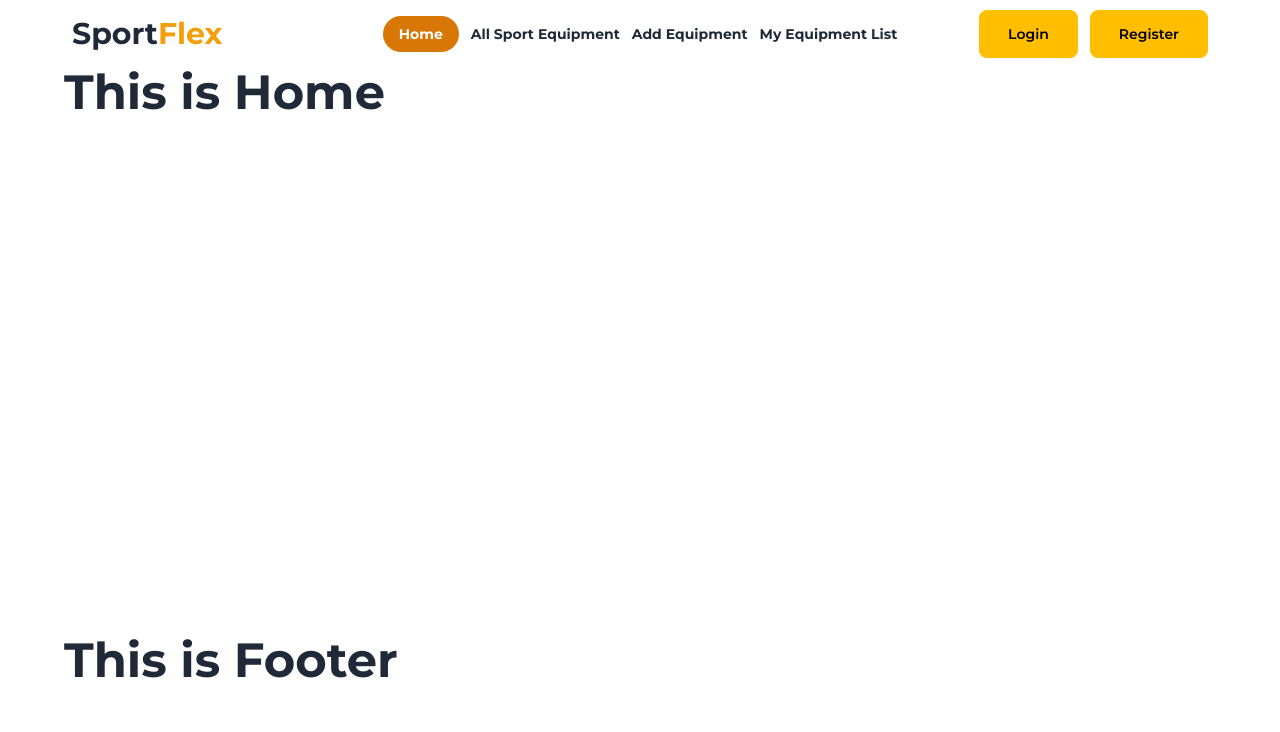
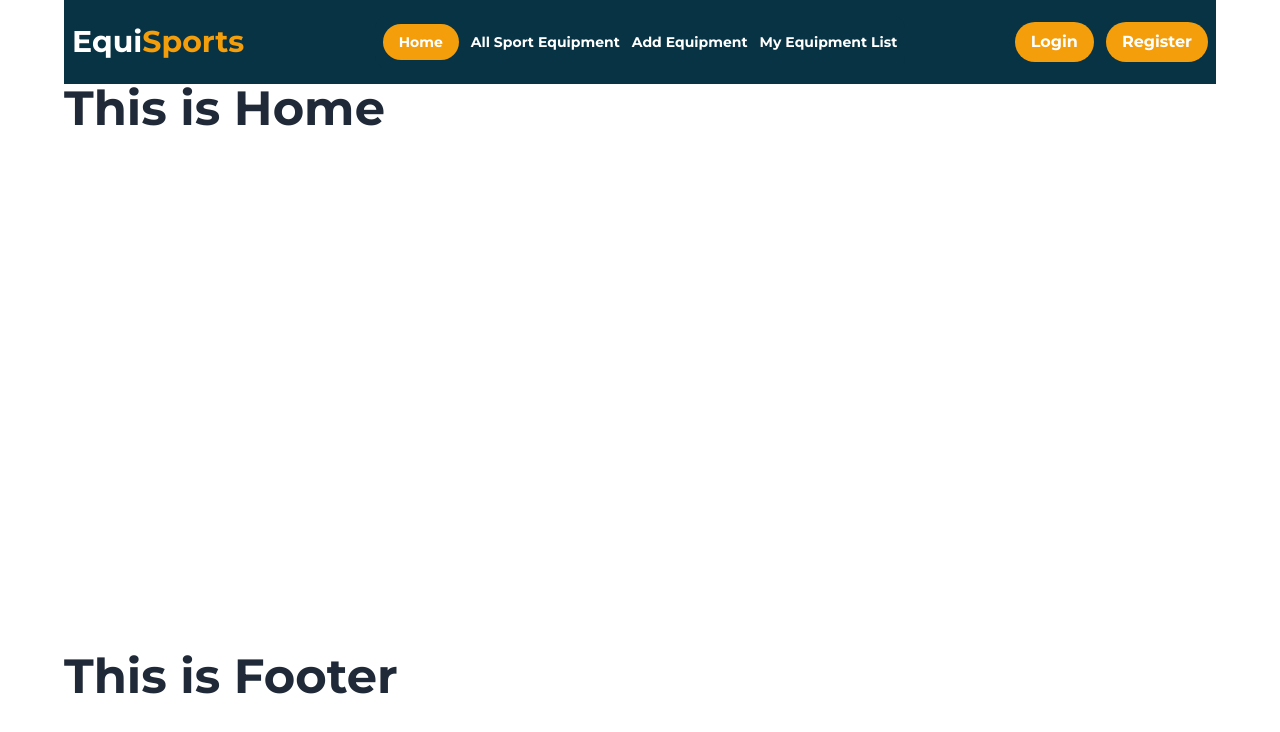
Before and after one commit to golamsarwar96/sport-flex-app-client, a React (Vite) app: page / in a window 1280 px wide. Shown: the top 732 px of the page. Built offline with nearby package versions, Linux system fonts and the light colour scheme; a web font is replaced by a local one.

Commit message:
Navbar has been implemented. Made it responsive. Have a small issue related to name which will be fixed later

```diff
--- a/src/components/Navbar.jsx
+++ b/src/components/Navbar.jsx
@@ -5,10 +5,10 @@ import { Link, NavLink } from "react-router-dom";
 const Navbar = () => {
   const { user } = useContext(AuthContext);
   const links = (
-    <div className="flex gap-3 items-center">
+    <div className="flex gap-3 p-2 bg-cyan-950  border-none rounded-xl lg:items-center flex-col lg:flex-row  text-white">
       <NavLink
         className={({ isActive }) =>
-          isActive ? "text-white bg-amber-600 px-4 py-2 rounded-3xl" : ""
+          isActive ? "bg-amber-500 px-4 py-2 rounded-3xl" : ""
         }
         to="/"
       >
@@ -16,7 +16,7 @@ const Navbar = () => {
       </NavLink>
       <NavLink
         className={({ isActive }) =>
-          isActive ? "text-white bg-amber-600 px-4 py-2 rounded-3xl" : ""
+          isActive ? "bg-amber-500 px-4 py-2 rounded-3xl" : ""
         }
         to="/allequipment"
       >
@@ -24,7 +24,7 @@ const Navbar = () => {
       </NavLink>
       <NavLink
         className={({ isActive }) =>
-          isActive ? "text-white bg-amber-600 px-4 py-2 rounded-3xl" : ""
+          isActive ? "bg-amber-500 px-4 py-2 rounded-3xl" : ""
         }
         to="addequipment"
       >
@@ -32,7 +32,7 @@ const Navbar = () => {
       </NavLink>
       <NavLink
         className={({ isActive }) =>
-          isActive ? "text-white bg-amber-600 px-4 py-2 rounded-3xl" : ""
+          isActive ? "bg-amber-500 px-4 py-2 rounded-3xl" : ""
         }
         to="/myequipment"
       >
@@ -42,9 +42,9 @@ const Navbar = () => {
   );
 
   return (
-    <div className="navbar bg-base-100">
+    <div className="navbar bg-cyan-950">
       <div className="navbar-start">
-        <div className="dropdown">
+        <div className="dropdown text-white">
           <div tabIndex={0} role="button" className="btn btn-ghost lg:hidden">
             <svg
               xmlns="http://www.w3.org/2000/svg"
@@ -68,8 +68,9 @@ const Navbar = () => {
             {links}
           </ul>
         </div>
-        <a className="text-3xl">
-          Sport<span className="text-amber-500">Flex</span>
+        <a className="md:text-3xl text-xl">
+          <span className="text-white">Equi</span>
+          <span className="text-amber-500">Sports</span>
         </a>
       </div>
       <div className="navbar-center hidden lg:flex">
@@ -77,10 +78,14 @@ const Navbar = () => {
       </div>
       <div className="navbar-end flex gap-3">
         <Link to="/login">
-          <button className="btn btn-warning px-7">Login</button>
+          <button className=" bg-amber-500 border-none text-white md:px-4 md:py-2 px-3 py-1 rounded-full">
+            Login
+          </button>
         </Link>
         <Link to="/register">
-          <button className="btn btn-warning px-7">Register</button>
+          <button className=" bg-amber-500 border-none  text-white  md:px-4 md:py-2 px-3 py-1 rounded-full">
+            Register
+          </button>
         </Link>
       </div>
     </div>
```
